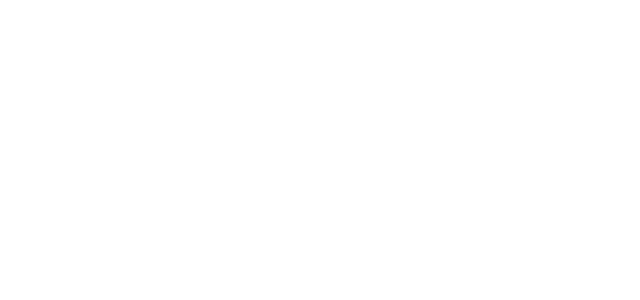
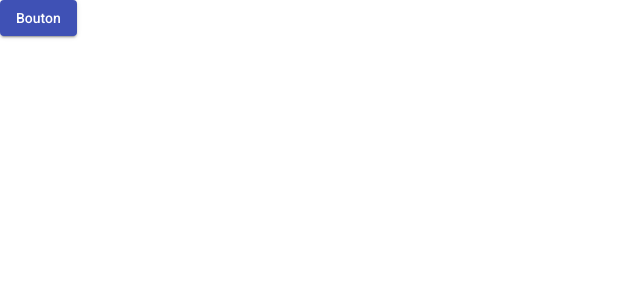
Before and after one commit to dymafr/angular-chap23-l2, an Angular app: page / in a window 1280 px wide. Shown: the top 300 px of the page, without its empty margins (0-640 px from the left). Built offline with nearby package versions, Linux system fonts and the light colour scheme.

Commit message:
2 files modified

```diff
--- a/src/app/app.component.html
+++ b/src/app/app.component.html
@@ -0,0 +1 @@
+<button mat-raised-button color="primary">Bouton</button>
--- a/src/styles.css
+++ b/src/styles.css
@@ -1,4 +1,6 @@
 /* Add application styles & imports to this file! */
+/* UNiQUEMENT pour l'exemple exécutable : */
+@import "~@angular/material/prebuilt-themes/indigo-pink.css";
 
 html,
 body {
```
